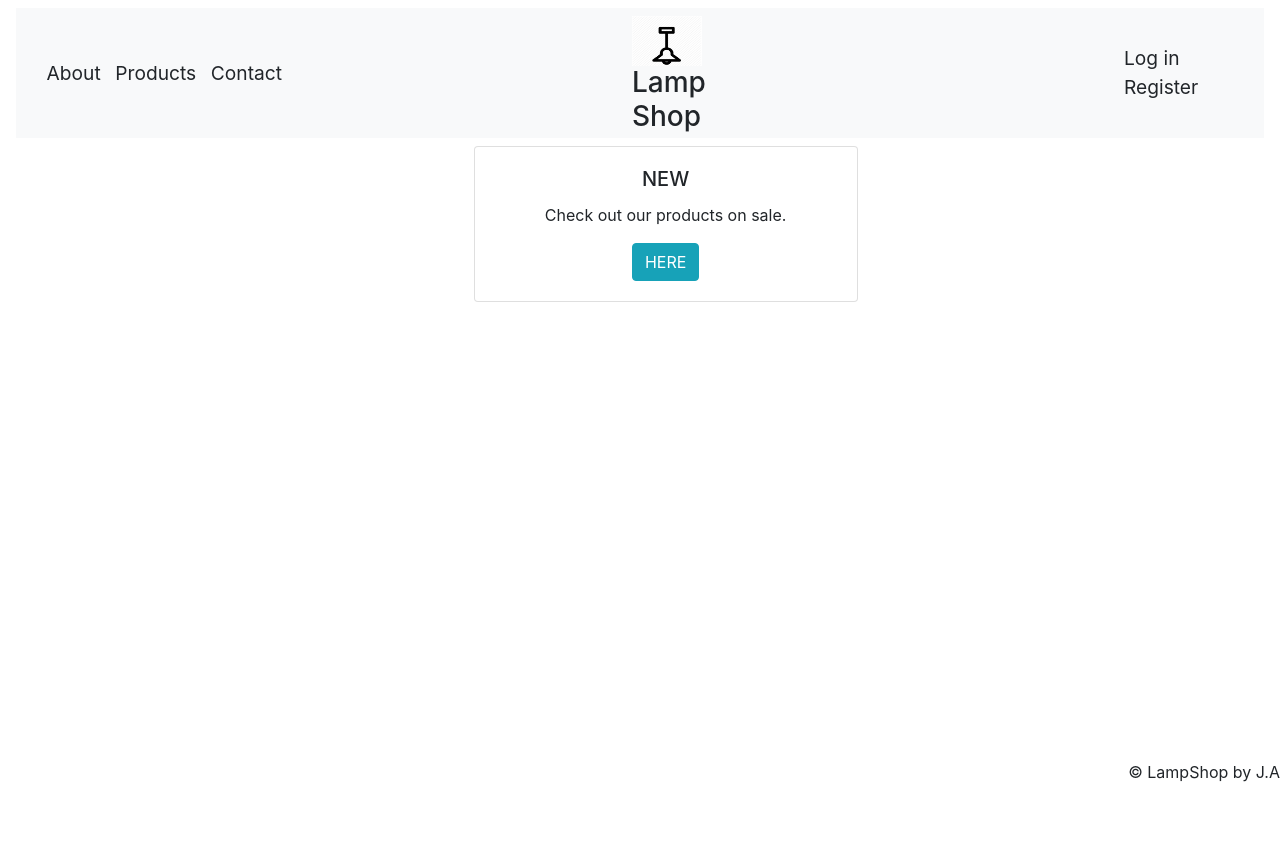
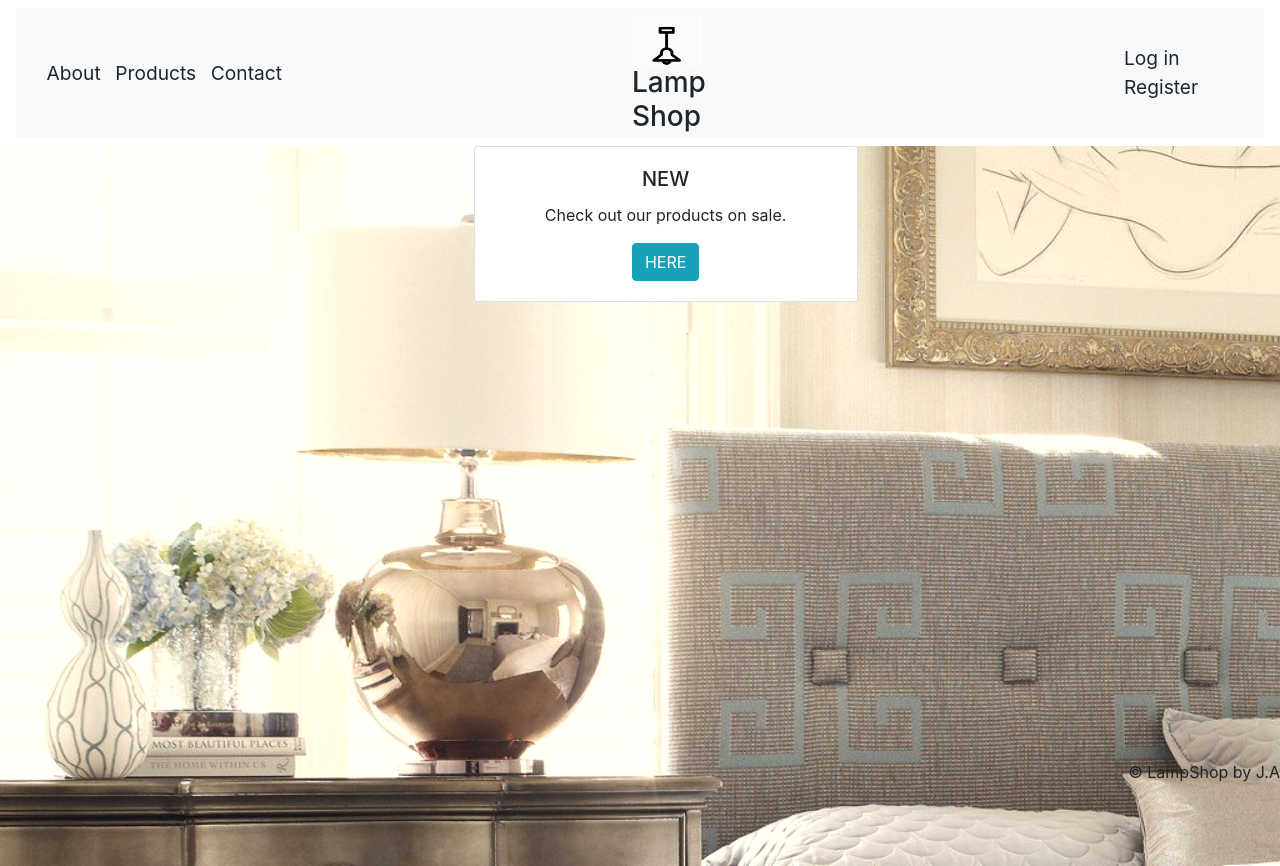
Before and after one commit to jelenaandj/lampfront, a React (Create React App) app: page / in a window 1280 px wide. Before the commit the page ends 800 px from the top, so only its background shows below. Built offline with nearby package versions, Linux system fonts and the light colour scheme.

Commit message:
added home img

```diff
--- a/src/App.css
+++ b/src/App.css
@@ -24,7 +24,10 @@
 
 }
 
-
+.home img{
+  filter:sepia(30%);
+  /* filter:opacity(70%); */
+}
 
 .nav :link{
   text-decoration: none;
--- a/src/components/Home.jsx
+++ b/src/components/Home.jsx
@@ -6,7 +6,8 @@ import {Link} from 'react-router-dom';
 export default function Home() {
 
     return (
-        <div className='home' >
+        <div className='home' style={{position:'relative'}} >
+            <img alt='alt' src={'lampforhome.jpg'} style={{position:'absolute', width:'100%', display:'block'}} ></img>
             <Card className="text-center">
                     <Card.Body>
                         <Card.Title>NEW</Card.Title>
--- a/src/components/Login.jsx
+++ b/src/components/Login.jsx
@@ -24,7 +24,7 @@ export default function Login() {
     const handleLogin=async()=>{
         try {
             await login(email,password).then(data=>
-            {console.log(data)
+            {
             if(data.success===false){
                 alert(data.message);
             }else{
--- a/src/services/api.js
+++ b/src/services/api.js
@@ -1,5 +1,5 @@
-const BASE_URL = 'https://lamp-shop.herokuapp.com';
-// const BASE_URL = 'http://localhost:5000';
+// const BASE_URL = 'https://lamp-shop.herokuapp.com';
+const BASE_URL = 'http://localhost:5000';
 
 const PRODUCTS='/api/products';
 const REGISTER='/api/user/register';
```
